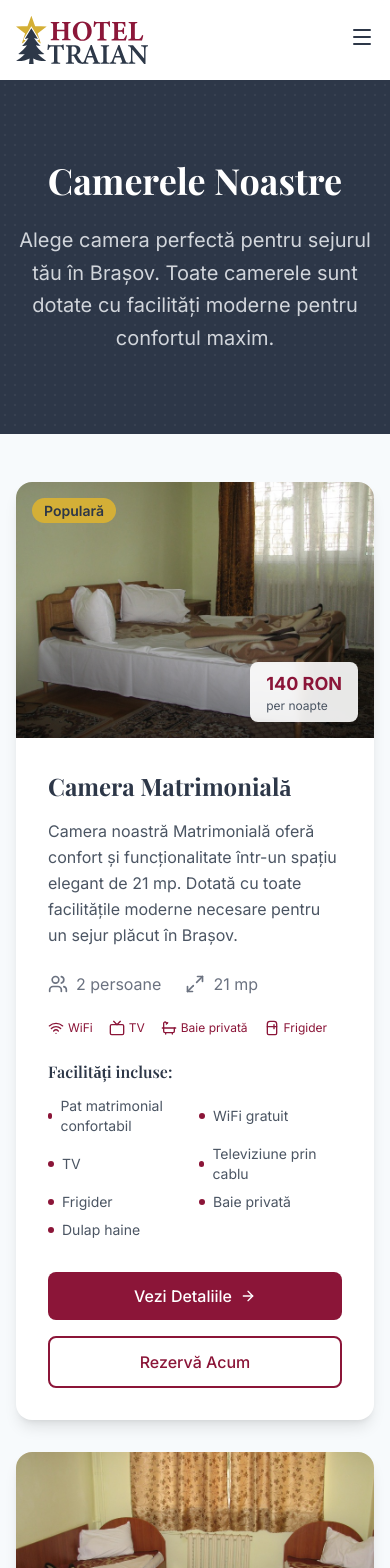
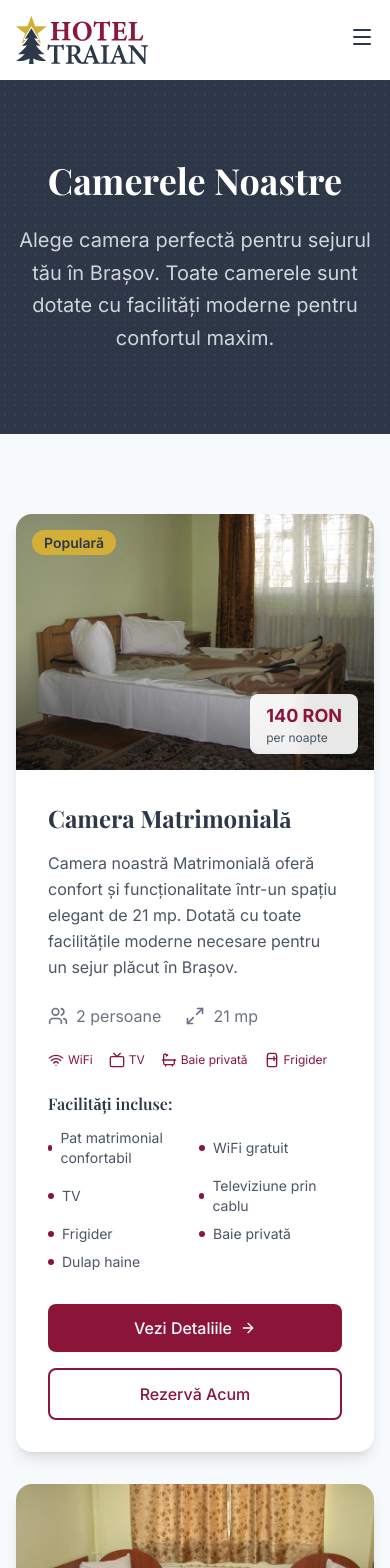
Before and after one commit to alexandrubucurdev/hote-traian-2025, a Next.js app: page /camere in a window 390 px wide. Shown: the top 1568 px of the page. Built offline with nearby package versions, Linux system fonts and the light colour scheme; a web font is replaced by a local one.

Commit message:
py camere

```diff
--- a/app/camere/page.tsx
+++ b/app/camere/page.tsx
@@ -49,7 +49,7 @@ export default function CamerePage() {
                </section>
 
                {/* Rooms Grid */}
-               <section className="py-12 md:py-20">
+               <section className="py-20">
                     <div className="max-w-7xl mx-auto px-4 sm:px-6 lg:px-8">
                          <div className="flex flex-wrap justify-center gap-8">
                               {rooms.map((room, index) => (
```
